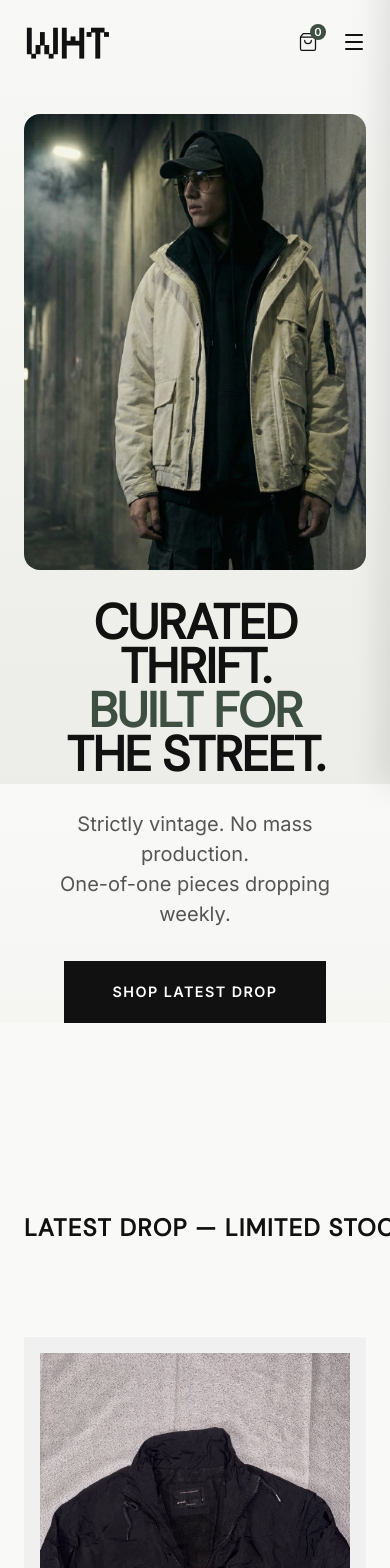
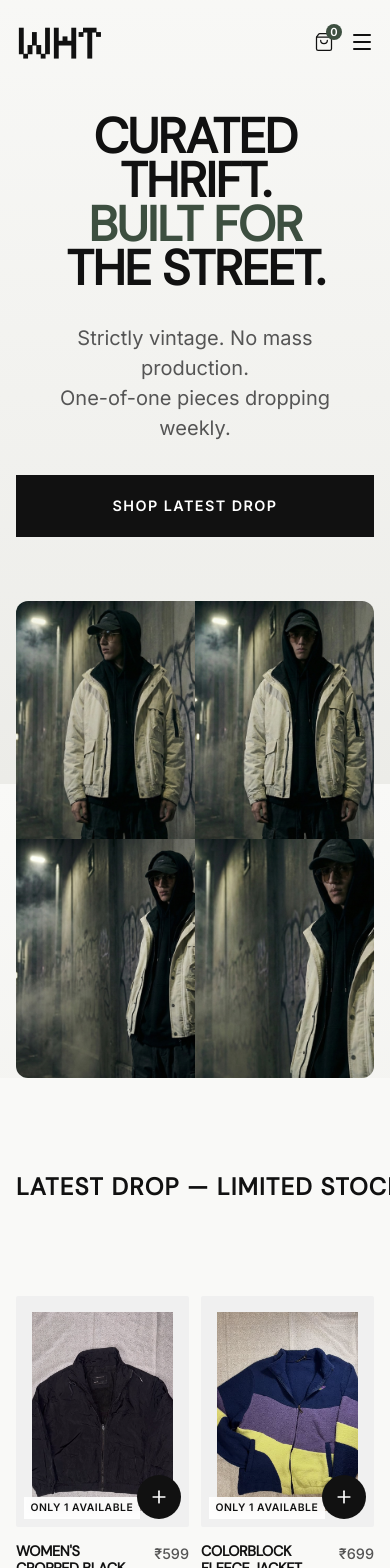
Before and after one commit to Yuvankarthic/Ware-house-Thriftzz-_-Yuvan, a React (Vite) app: page / in a window 390 px wide. Shown: the part 60-1628 px from the top of the page. Built offline with nearby package versions, Linux system fonts and the light colour scheme.

Commit message:
Optimised for phones

```diff
--- a/src/styles/CartDrawer.css
+++ b/src/styles/CartDrawer.css
@@ -185,3 +185,29 @@
 .checkout-btn {
     width: 100%;
 }
+
+@media (max-width: 768px) {
+    .cart-drawer {
+        width: 100%;
+        max-width: 100%;
+    }
+
+    .qty-controls button {
+        padding: 0.5rem;
+        /* Larger touch target */
+    }
+
+    .qty-controls {
+        gap: 0.75rem;
+    }
+
+    .close-btn {
+        padding: 0.5rem;
+        /* Easier to close */
+    }
+
+    .checkout-btn {
+        padding: 1.25rem;
+        /* Fat button */
+    }
+}
--- a/src/styles/Hero.css
+++ b/src/styles/Hero.css
@@ -165,38 +165,59 @@
 
 /* Responsive */
 @media (max-width: 968px) {
+    .hero-section {
+        min-height: auto;
+        /* Remove excessive height */
+        padding-top: var(--header-height);
+        padding-bottom: 3rem;
+    }
+
     .hero-grid {
         grid-template-columns: 1fr;
         text-align: center;
         gap: 3rem;
-        padding-top: 2rem;
+        padding-top: 1rem;
     }
 
     .hero-image-column {
-        height: 50vh;
-        order: -1;
-        /* Image first on mobile */
+        height: auto;
+        order: 1;
+        /* Image BELOW text */
+        margin-top: 1rem;
     }
 
     .image-wrapper {
         width: 100%;
-        max-width: 500px;
+        max-width: 100%;
         margin: 0 auto;
         height: auto;
         aspect-ratio: 3/4;
-        border-radius: 16px;
+        /* Keep the editorial ratio */
+        border-radius: 12px;
+    }
+
+    .hero-collage-grid {
+        grid-template-columns: 1fr 1fr;
+        grid-template-rows: 1fr 1fr;
+    }
+
+    .collage-item {
+        display: block !important;
+        /* Show all 4 images */
+    }
+
+    .collage-item:not(:first-child) {
+        display: block;
     }
 
     .hero-subtext p {
         margin: 0 auto 2rem;
+        padding: 0 1rem;
     }
 
-    .hero-collage-grid {
-        grid-template-columns: 1fr;
-        grid-template-rows: 1fr;
-    }
-
-    .collage-item:not(:first-child) {
-        display: none;
+    .hero-cta a {
+        width: 100%;
+        display: flex;
+        justify-content: center;
     }
 }
--- a/src/styles/LatestDrop.css
+++ b/src/styles/LatestDrop.css
@@ -47,7 +47,9 @@
 
 @media (max-width: 600px) {
     .product-grid {
-        grid-template-columns: 1fr;
-        gap: 3rem;
+        grid-template-columns: repeat(2, 1fr);
+        /* 2 Column on mobile */
+        gap: 0.75rem;
+        /* Tight spacing */
     }
 }
--- a/src/styles/Navbar.css
+++ b/src/styles/Navbar.css
@@ -118,7 +118,8 @@
         position: fixed;
         top: 0;
         right: 0;
-        width: 70%;
+        width: 100%;
+        /* Full width for modern feel */
         height: 100vh;
         background-color: var(--bg-color);
         flex-direction: column;
@@ -126,15 +127,28 @@
         align-items: center;
         transform: translateX(100%);
         transition: transform 0.4s var(--ease-out-expo);
-        box-shadow: -10px 0 30px rgba(0, 0, 0, 0.1);
+        /* Ensure it's below the actions but above content */
+        z-index: 999;
     }
 
     .navbar-links.active {
         transform: translateX(0);
     }
 
+    .navbar-links a {
+        font-size: 2rem;
+        /* Larger mobile type */
+        margin-bottom: 2rem;
+    }
+
     .mobile-toggle {
         display: block;
         z-index: 1001;
     }
+
+    .navbar-actions {
+        z-index: 1001;
+        /* Keep cart and toggle above menu */
+        gap: 1rem;
+    }
 }
--- a/src/styles/ProductCard.css
+++ b/src/styles/ProductCard.css
@@ -178,3 +178,38 @@
     opacity: 1;
     transform: translateY(0);
 }
+
+@media (max-width: 768px) {
+    .product-name {
+        font-size: 0.9rem;
+    }
+
+    .product-price {
+        font-size: 0.9rem;
+    }
+
+    /* Remove metadata clutter on mobile */
+    .product-meta {
+        display: none;
+    }
+
+    /* Ensure Quick Add is visible and large enough on mobile */
+    .quick-add-btn {
+        opacity: 1;
+        transform: translateY(0);
+        width: 44px;
+        height: 44px;
+        bottom: 0.5rem;
+        right: 0.5rem;
+    }
+
+    /* Make badges visible */
+    .status-badge {
+        opacity: 1;
+        transform: translateY(0);
+        font-size: 0.65rem;
+        padding: 0.2rem 0.4rem;
+        bottom: 0.5rem;
+        left: 0.5rem;
+    }
+}
--- a/src/styles/ProductPage.css
+++ b/src/styles/ProductPage.css
@@ -348,4 +348,21 @@
     .slider-dots {
         bottom: 15px;
     }
+
+    /* Sticky Add to Cart for Mobile */
+    .btn-add-to-cart {
+        position: fixed;
+        bottom: 0;
+        left: 0;
+        width: 100%;
+        z-index: 1000;
+        border-radius: 0;
+        padding: 1.25rem;
+        box-shadow: 0 -4px 20px rgba(0, 0, 0, 0.1);
+    }
+
+    /* Add padding to prevent content from being hidden behind sticky button */
+    .product-page {
+        padding-bottom: 8rem;
+    }
 }
--- a/src/styles/global.css
+++ b/src/styles/global.css
@@ -96,3 +96,27 @@ img {
     background-color: var(--accent-color);
     transform: translateY(-2px);
 }
+
+@media (max-width: 768px) {
+    :root {
+        /* Mobile Spacing */
+        --spacing-sm: 1rem;
+        --spacing-md: 2rem;
+        --spacing-lg: 4rem;
+        --spacing-xl: 6rem;
+
+        /* Mobile Typography Scale */
+        --text-base: 1rem;
+        --text-3xl: 2.25rem;
+        /* Smaller hero title */
+    }
+
+    .container {
+        padding: 0 16px;
+        /* Safe padding */
+    }
+
+    .section {
+        padding: var(--spacing-lg) 0;
+    }
+}
```
